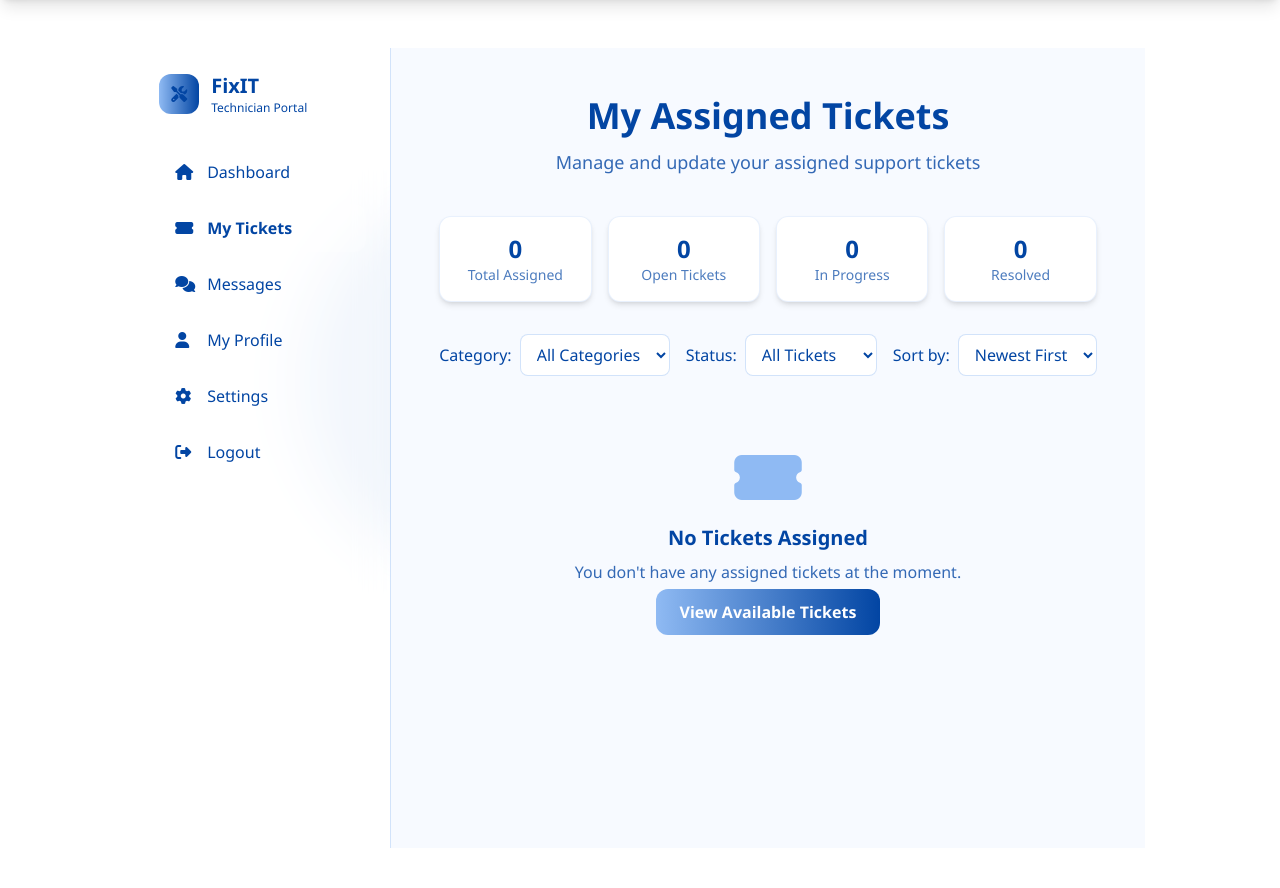
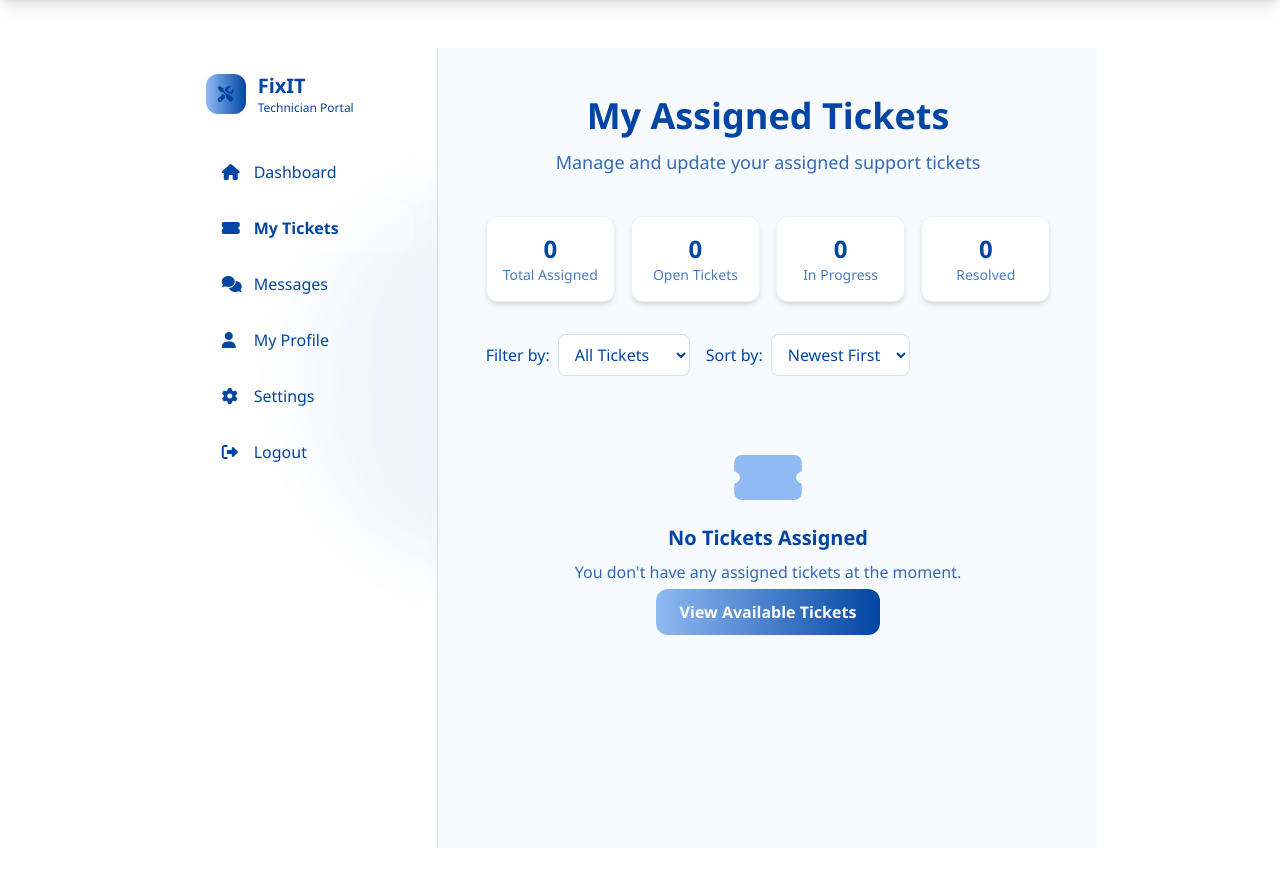
Before and after one commit to Real-mon/CSIT327-G7-FixIT, a Django app: page /accounts/technician-tickets/ in a window 1280 px wide. Shown: the part 64-952 px from the top of the page. Run offline with Django 5.2, Linux system fonts and the light colour scheme; the visitor is signed in with stand-in values (Sample User, id 1); some libraries are stand-ins or nearby versions.

Commit message:
Revert "Merge pull request #61 from Real-mon/MatchSkillCategories"
This reverts commit 9c9a32ca47a99f8ac757fa184dd2e433a6a75a6d, reversing
changes made to 905a664f2bb85a404f34504fb32f3d32ab378b78.

```diff
--- a/accounts/views.py
+++ b/accounts/views.py
@@ -331,23 +331,33 @@
 
         # Create the ticket
         #TEST
-        # Use the latest existing ticket instead of creating a new one
-        print("📌 Fetching existing ticket...")
-
-        last_ticket = CreateTicket.objects.filter(user=request.user).order_by('-id').first()
-
-        if not last_ticket:
+        print("🎫 Creating ticket...")
+        try:
+            # Get the most recent ticket for the current user
+            last_ticket = CreateTicket.objects.filter(user=request.user).order_by('-id').first()
+
+            if not last_ticket:
+                return JsonResponse({
+                    'success': False,
+                    'error': 'No ticket found. Please create a ticket first.'
+                }, status=400)
+
+            ticket = CreateTicket.objects.create(
+                user=request.user,
+                title=title,
+                description=description,
+                priority=priority or 'medium',
+                #testing
+                category=last_ticket.category if last_ticket else 'Others',  # auto-set category
+                status='open'
+            )
+            print(f"✅ Ticket created: {ticket.id}")
+        except Exception as e:
+            print(f"❌ Error creating ticket: {e}")
             return JsonResponse({
                 'success': False,
-                'error': 'No ticket found. Please create a ticket first.'
+                'error': f'Error creating ticket: {str(e)}'
             }, status=400)
-
-        ticket = last_ticket  # <--- Use the existing ticket
-
-        print(f"✅ Using existing ticket: {ticket.id}")
-
-
-
 
         # Create assistance request
         print("📋 Creating assistance request...")
@@ -364,6 +374,8 @@
             print(f"✅ Assistance request created: {assistance_request.id}")
         except Exception as e:
             print(f"❌ Error creating assistance request: {e}")
+            # Delete the ticket if assistance request fails
+            ticket.delete()
             return JsonResponse({
                 'success': False,
                 'error': f'Error creating assistance request: {str(e)}'
@@ -1525,55 +1537,16 @@
 @login_required
 def technician_tickets_view(request):
     """
-    Display technician's assigned tickets with filters for category, status, and sorting.
+    Display technician's assigned tickets
     """
     user = request.user
 
-    # Available filter options
-    categories = ['Hardware', 'Software', 'Network', 'Other']
-    status_choices = [
-        ('all', 'All Tickets'),
-        ('open', 'Open'),
-        ('in_progress', 'In Progress'),
-        ('pending', 'Pending'),
-        ('resolved', 'Resolved'),
-    ]
-    sort_choices = [
-        ('newest', 'Newest First'),
-        ('oldest', 'Oldest First'),
-        ('priority', 'Priority'),
-        ('category', 'Category'),
-    ]
-
-    # GET parameters
-    selected_category = request.GET.get('category')
-    selected_status = request.GET.get('status', 'all')
-    selected_sort = request.GET.get('sort', 'newest')
-
-    # Base tickets
+    # Get technician's assigned tickets
     technician_tickets = CreateTicket.objects.filter(
         assistance_requests__technician__user_profile__user=user
     ).distinct()
 
-    # Category Filter
-    if selected_category in categories:
-        technician_tickets = technician_tickets.filter(category__iexact=selected_category)
-
-    # Status Filter
-    if selected_status != "all":
-        technician_tickets = technician_tickets.filter(status=selected_status)
-
-    # Sorting
-    if selected_sort == "newest":
-        technician_tickets = technician_tickets.order_by('-created_at')
-    elif selected_sort == "oldest":
-        technician_tickets = technician_tickets.order_by('created_at')
-    elif selected_sort == "priority":
-        technician_tickets = technician_tickets.order_by('-priority')
-    elif selected_sort == "category":
-        technician_tickets = technician_tickets.order_by('category')
-
-    # Build ticket data
+    # Prepare ticket data with customer info
     ticket_data = []
     for ticket in technician_tickets:
         customer = ticket.user
@@ -1581,11 +1554,9 @@
             'full_name': customer.get_full_name() or customer.username,
             'email': customer.email,
             'profile_picture_url': getattr(customer.profile, 'profile_picture_url', ''),
-            'initials': (
-                (customer.first_name[0] + customer.last_name[0]).upper()
-                if customer.first_name and customer.last_name
-                else customer.username[:2].upper()
-            )
+            'initials': (customer.first_name[0] + customer.last_name[0]).upper()
+                        if customer.first_name and customer.last_name
+                        else customer.username[:2].upper()
         }
 
         ticket_data.append({
@@ -1593,7 +1564,7 @@
             'customer': customer_info
         })
 
-    # Stats
+    # Calculate stats
     total_tickets = technician_tickets.count()
     open_tickets = technician_tickets.filter(status='open').count()
     in_progress_tickets = technician_tickets.filter(status='in_progress').count()
@@ -1605,18 +1576,10 @@
         'open_tickets': open_tickets,
         'in_progress_tickets': in_progress_tickets,
         'resolved_tickets': resolved_tickets,
-        'categories': categories,
-        'status_choices': status_choices,
-        'sort_choices': sort_choices,
-        'selected_category': selected_category,
-        'selected_status': selected_status,
-        'selected_sort': selected_sort,
         'title': 'My Tickets - FixIT'
     }
 
     return render(request, 'dashboard/technician_tickets.html', context)
-
-
 
 
 @login_required
@@ -2726,68 +2689,3 @@
         'is_technician': True
     }
     return render(request, 'dashboard/ticket_details.html', context)
-
-#ACCEPT TICKET FROM TECHNICIAN
-from django.contrib.auth.decorators import login_required
-from django.views.decorators.csrf import csrf_exempt
-from django.http import JsonResponse
-from .models import AssistanceRequest
-
-@csrf_exempt
-@login_required
-def accept_assistance_request(request, request_id):
-    if request.method != 'POST':
-        return JsonResponse({'success': False, 'error': 'Only POST allowed'}, status=400)
-
-    try:
-        ar = AssistanceRequest.objects.get(id=request_id)
-
-        # Ensure logged-in user is the assigned technician
-        if ar.technician.user_profile.user != request.user:
-            return JsonResponse({'success': False, 'error': 'Not authorized'}, status=403)
-
-        if ar.status != 'pending':
-            return JsonResponse({'success': False, 'error': 'Request already handled'}, status=400)
-
-        # Mark as accepted
-        ar.status = 'accepted'
-        ar.save()
-
-        # Optionally mark ticket as assigned
-        ticket = ar.ticket
-        ticket.status = 'assigned'
-        ticket.save()
-
-        return JsonResponse({'success': True, 'message': 'Ticket accepted successfully'})
-
-    except AssistanceRequest.DoesNotExist:
-        return JsonResponse({'success': False, 'error': 'Request not found'}, status=404)
-
-from django.shortcuts import render
-from .models import CreateTicket
-
-def ticket_list_view(request):
-    tickets = CreateTicket.objects.filter(user=request.user)
-
-    # Filter by category
-    category = request.GET.get('category')
-    if category and category != 'All':
-        tickets = tickets.filter(category__iexact=category)  # matches exactly Software, Hardware, etc.
-
-    # Filter by status
-    status = request.GET.get('status')
-    if status and status != 'all':
-        tickets = tickets.filter(status__iexact=status)
-
-    # Sort
-    sort = request.GET.get('sort')
-    if sort == 'newest':
-        tickets = tickets.order_by('-created_at')
-    elif sort == 'oldest':
-        tickets = tickets.order_by('created_at')
-    elif sort == 'priority':
-        tickets = tickets.order_by('-priority')
-    elif sort == 'category':
-        tickets = tickets.order_by('category')
-
-    return render(request, 'tickets/ticket_list.html', {'ticket_data': tickets})
--- a/templates/dashboard/technician_tickets.html
+++ b/templates/dashboard/technician_tickets.html
@@ -80,75 +80,26 @@
             </div>
 
             <!-- Filter Options -->
-<form method="get" class="max-w-6xl mx-auto mb-6 flex flex-wrap gap-4">
-
-    <!-- Category Filter -->
+            <div class="max-w-6xl mx-auto mb-6 flex flex-wrap gap-4">
                 <div class="flex items-center space-x-2">
-        <label class="text-[#0245a3] font-medium">Category:</label>
-        <select name="category" onchange="this.form.submit()"
-                class="bg-white border border-[#8fbaf3]/40 rounded-lg px-3 py-2 text-[#0245a3] focus:outline-none focus:ring-2 focus:ring-[#8fbaf3]">
-
-            <!-- ALL CATEGORIES OPTION -->
-            <option value="All"
-                {% if not selected_category or selected_category == 'All' %}selected{% endif %}>
-                All Categories
-            </option>
-
-            <!-- CATEGORY OPTIONS -->
-            {% for category in categories %}
-                <option value="{{ category }}"
-                    {% if selected_category == category %}selected{% endif %}>
-                    {{ category }}
-                </option>
-            {% endfor %}
+                    <label class="text-[#0245a3] font-medium">Filter by:</label>
+                    <select class="bg-white border border-[#8fbaf3]/40 rounded-lg px-3 py-2 text-[#0245a3] focus:outline-none focus:ring-2 focus:ring-[#8fbaf3]">
+                        <option value="all">All Tickets</option>
+                        <option value="open">Open</option>
+                        <option value="in_progress">In Progress</option>
+                        <option value="pending">Pending</option>
+                        <option value="resolved">Resolved</option>
                     </select>
                 </div>
-
-    <!-- Status Filter -->
                 <div class="flex items-center space-x-2">
-        <label class="text-[#0245a3] font-medium">Status:</label>
-        <select name="status" onchange="this.form.submit()"
-                class="bg-white border border-[#8fbaf3]/40 rounded-lg px-3 py-2 text-[#0245a3] focus:outline-none focus:ring-2 focus:ring-[#8fbaf3]">
-
-            {% for value, label in status_choices %}
-                <option value="{{ value }}"
-                    {% if selected_status == value %}selected{% endif %}>
-                    {{ label }}
-                </option>
-            {% endfor %}
+                    <label class="text-[#0245a3] font-medium">Sort by:</label>
+                    <select class="bg-white border border-[#8fbaf3]/40 rounded-lg px-3 py-2 text-[#0245a3] focus:outline-none focus:ring-2 focus:ring-[#8fbaf3]">
+                        <option value="newest">Newest First</option>
+                        <option value="oldest">Oldest First</option>
+                        <option value="priority">Priority</option>
                     </select>
                 </div>
-
-    <!-- Sort Filter -->
-    <div class="flex items-center space-x-2">
-        <label class="text-[#0245a3] font-medium">Sort by:</label>
-        <select name="sort" onchange="this.form.submit()"
-                class="bg-white border border-[#8fbaf3]/40 rounded-lg px-3 py-2 text-[#0245a3] focus:outline-none focus:ring-2 focus:ring-[#8fbaf3]">
-
-            {% for value, label in sort_choices %}
-                <option value="{{ value }}"
-                    {% if selected_sort == value %}selected{% endif %}>
-                    {{ label }}
-                </option>
-            {% endfor %}
-        </select>
             </div>
-
-</form>
-
-
-
-
-
-
-
-
-
-
-
-
-
-
 
             <div class="max-w-6xl mx-auto grid grid-cols-1 gap-6">
                 {% for item in ticket_data %}
@@ -232,33 +183,20 @@
 
                             <!-- Action Buttons -->
                             <div class="space-y-2">
-
-    <!-- Message Customer -->
                                 <a href="{% url 'technician_messages' %}?ticket={{ ticket.id }}"
                                    class="w-full inline-flex justify-center items-center bg-[#8fbaf3] text-[#0245a3] font-semibold rounded-xl py-2 px-4 text-sm hover:bg-[#8fbaf3]/80 transition">
                                     <i class="fas fa-envelope mr-2"></i> Message Customer
                                 </a>
 
-    <!-- View Details -->
-    <a href="#"
+                                <a href="{#}"
                                    class="w-full inline-flex justify-center items-center bg-[#0245a3] text-white font-semibold rounded-xl py-2 px-4 text-sm hover:bg-[#1a5bb3] transition">
                                     <i class="fas fa-eye mr-2"></i> View Details
                                 </a>
 
-    {% with ticket.assistance_requests.first as ar %}
-        <!-- ALWAYS SHOW Mark Resolved -->
-        <form method="POST" action="#">
-            {% csrf_token %}
-            <button type="submit"
-                    class="w-full bg-green-600 text-white font-semibold rounded-xl py-2 px-4 text-sm hover:bg-green-700 transition">
-                Mark Resolved
+                                <button class="w-full inline-flex justify-center items-center bg-green-600 text-white font-semibold rounded-xl py-2 px-4 text-sm hover:bg-green-700 transition">
+                                    <i class="fas fa-check-circle mr-2"></i> Mark Resolved
                                 </button>
-        </form>
-    {% endwith %}
-
                             </div>
-
-
                         </div>
                     </div>
                 </div>
```
Also changed, not shown: accounts/models.py (+1 -10 lines), accounts/migrations/0017_alter_assistancerequest_technician.py (deleted). Lines whose indentation alone changed are shown as unchanged.
